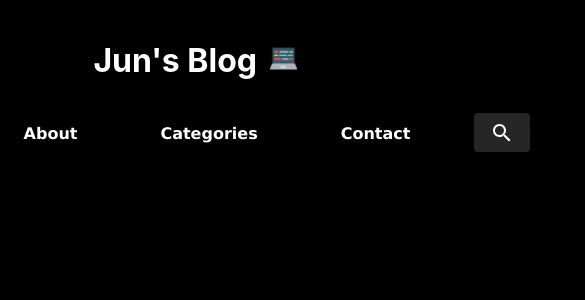
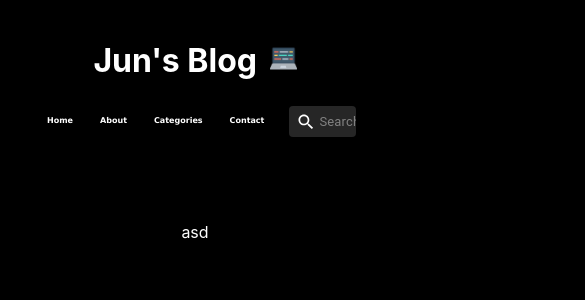
Before and after one commit to JunLee8108/Jun-Lee-Blog, a React (Create React App) app: page /Contact in a window 390 px wide. Shown: the top 300 px of the page, 585 px wide, since content can reach past the window. Built offline with nearby package versions, Linux system fonts and the light colour scheme.

Commit message:
search bar fixed

```diff
--- a/src/components/AboutSection.js
+++ b/src/components/AboutSection.js
@@ -2,13 +2,7 @@ import React from "react";
 import "./AboutSection.css";
 
 function AboutSection() {
-  return (
-    <div className="about-container">
-      asdasd asdasd
-      <br></br>
-      <img src="/img/profile-image2.png" width="800" height="100" />
-    </div>
-  );
+  return <div className="about-container">asdasd asdasd</div>;
 }
 
 export default AboutSection;
--- a/src/components/ContactSection.css
+++ b/src/components/ContactSection.css
@@ -1,7 +1,4 @@
 .contact-containter {
-    background: url(../../public/img/contact-image2.jpg);
-    background-repeat: no-repeat;
-    background-size: cover;
-    position: relative;
-    width: 100%;
+    margin-top: 100px;
+    color: white;
 }
--- a/src/components/ContactSection.js
+++ b/src/components/ContactSection.js
@@ -2,11 +2,7 @@ import React from "react";
 import "./ContactSection.css";
 
 function ContactSection() {
-  return (
-    <div className="contact-containter">
-      <img src="/img/contact-image2.jpg" width="1920" height="1080" />
-    </div>
-  );
+  return <div className="contact-containter">asd</div>;
 }
 
 export default ContactSection;
--- a/src/components/NavigationBar.css
+++ b/src/components/NavigationBar.css
@@ -67,7 +67,66 @@
   }
 
   @media screen and (max-width: 600px) {
+    .navbar {
+    background: black;
+    height: 0px;
+    display: flex;
+    justify-content: center;
+    max-width: 100%;
+    align-items: center;
+    position: sticky;
+    top: 0;
+    z-index: 999;
+  }
 
+  .navbar-container {
+    display: flex;
+    justify-content: center;
+    align-items: center;
+    height: 20px;
+    max-width: 1620px;
+  }
+
+  .nav-menu {
+    display: grid;
+    grid-template-columns: repeat(7, auto);
+    grid-gap: 7px;
+    list-style: none;
+    text-align: center;
+    justify-content: end;
+    margin-right: 15px;
+    margin-bottom: 95px;
+  }
+
+  .navFont {
+    font-size: 8px;
+    font-family:Verdana, Geneva, Tahoma, sans-serif;
+  }
+
+  .nav-item {
+    height: 0px;
+  }
+
+  .nav-links {
+    color: #fff;
+    display: flex;
+    align-items: center;
+    font-family: Georgia, 'Times New Roman', Times, serif;
+    font-weight: bold;
+    text-decoration: none;
+    padding: 1.5rem 0rem;
+    margin: 10px;
+  }
+    .nav-search {
+    color: #fff;
+    align-items: center;
+    font-family: Georgia, 'Times New Roman', Times, serif;
+    font-weight: bold;
+    text-decoration: none;
+    padding: 1.5rem 0.5rem;
+    margin: 0px;
+
+  }
   }
 
   @media screen and (min-width:601px) and (max-width: 960px) {
--- a/src/components/NavigationBar.js
+++ b/src/components/NavigationBar.js
@@ -18,6 +18,10 @@ function Navbar(props) {
       marginLeft: theme.spacing(1),
       width: "auto",
     },
+    [theme.breakpoints.down("sm")]: {
+      width: "auto",
+      height: "auto",
+    },
   }));
 
   const SearchIconWrapper = styled("div")(({ theme }) => ({
@@ -28,20 +32,34 @@ function Navbar(props) {
     display: "flex",
     alignItems: "center",
     justifyContent: "center",
+    size: "small",
+    [theme.breakpoints.down("sm")]: {
+      padding: theme.spacing(0, 0.8),
+    },
   }));
 
   const StyledInputBase = styled(InputBase)(({ theme }) => ({
     color: "inherit",
     "& .MuiInputBase-input": {
-      padding: theme.spacing(1, 1, 1, 0),
+      padding: theme.spacing(1, 0, 1, 0),
       // vertical padding + font size from searchIcon
-      paddingLeft: `calc(1em + ${theme.spacing(4)})`,
+      paddingLeft: "50px",
       transition: theme.transitions.create("width"),
       width: "100%",
       [theme.breakpoints.up("sm")]: {
         width: "12ch",
         "&:focus": {
           width: "20ch",
+        },
+      },
+      [theme.breakpoints.down("sm")]: {
+        paddingLeft: "30px",
+        width: "5ch",
+        height: "2ch",
+        fontSize: "small",
+        transition: theme.transitions.create("width"),
+        "&:focus": {
+          width: "12ch",
         },
       },
     },
@@ -96,7 +114,7 @@ function Navbar(props) {
               <div className="nav-search">
                 <Search>
                   <SearchIconWrapper>
-                    <SearchIcon />
+                    <SearchIcon fontSize="small" />
                   </SearchIconWrapper>
                   <StyledInputBase
                     placeholder="Search…"
```
